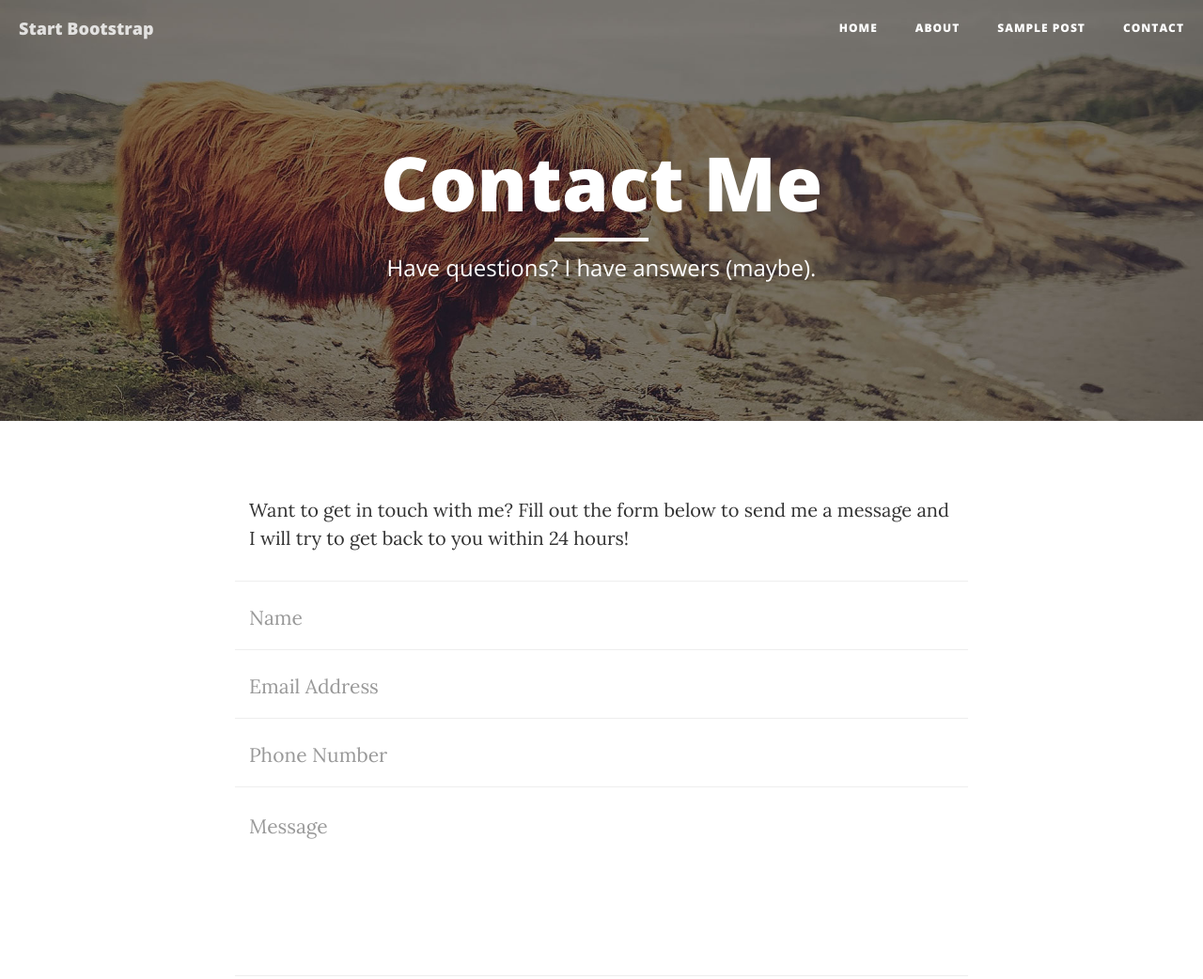
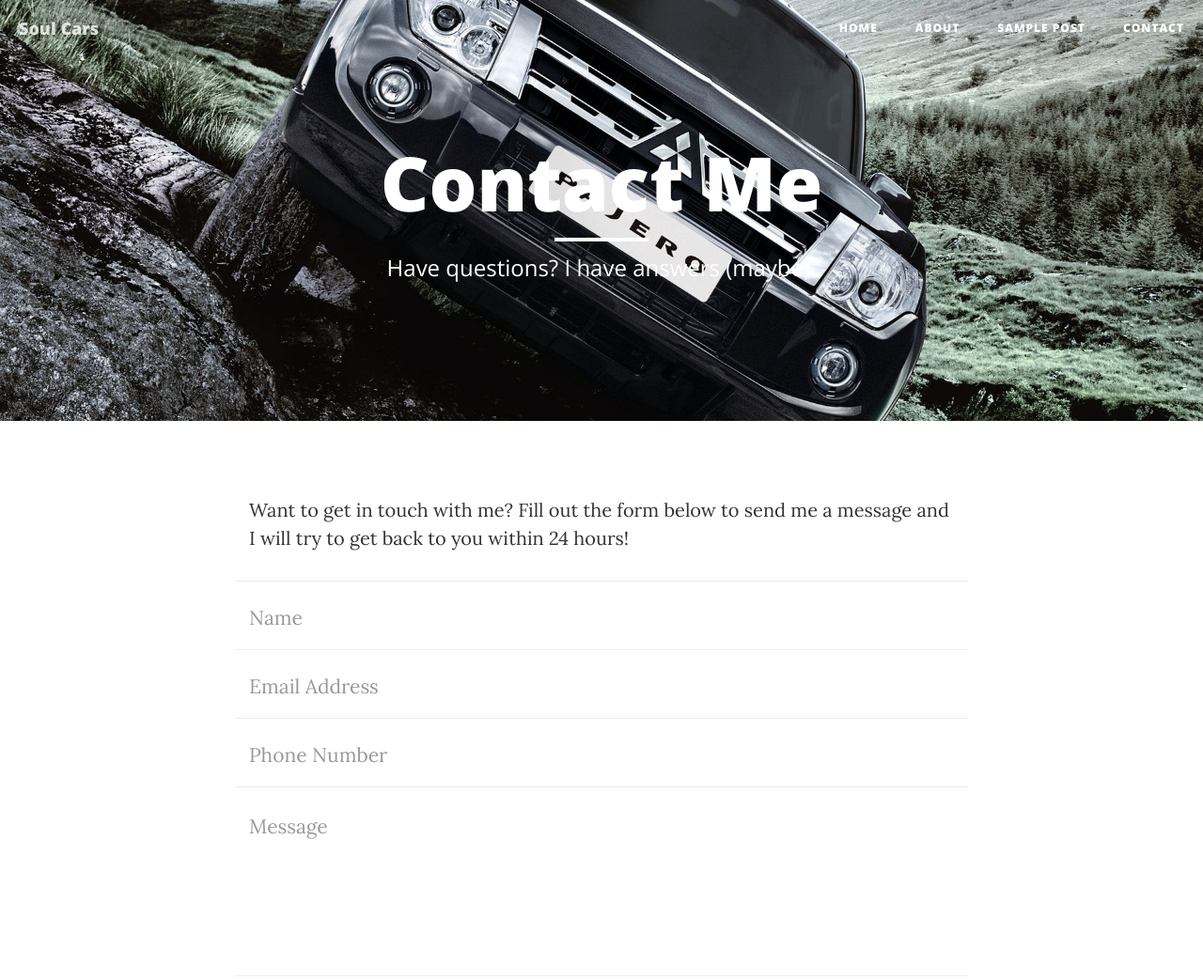
Before and after one commit to suzzane/Soul-Cars.github.io, a website: page contact.html in a window 1280 px wide. Shown: the top 1042 px of the page at 94% size. Drawn offline with nearby package versions, Linux system fonts and the light colour scheme.

Commit message:
Update contact.html

```diff
--- a/contact.html
+++ b/contact.html
@@ -9,7 +9,7 @@
     <meta name="description" content="">
     <meta name="author" content="">
 
-    <title>Clean Blog - Contact</title>
+    <title>Soul Cars - Contact</title>
 
     <!-- Bootstrap Core CSS -->
     <link href="vendor/bootstrap/css/bootstrap.min.css" rel="stylesheet">
@@ -42,7 +42,7 @@
                     <span class="sr-only">Toggle navigation</span>
                     Menu <i class="fa fa-bars"></i>
                 </button>
-                <a class="navbar-brand" href="index.html">Start Bootstrap</a>
+                <a class="navbar-brand" href="index.html">Soul Cars</a>
             </div>
 
             <!-- Collect the nav links, forms, and other content for toggling -->
@@ -69,7 +69,7 @@
 
     <!-- Page Header -->
     <!-- Set your background image for this header on the line below. -->
-    <header class="intro-header" style="background-image: url('img/contact-bg.jpg')">
+    <header class="intro-header" style="background-image: url('img/pajero-bg.jpg')">
         <div class="container">
             <div class="row">
                 <div class="col-lg-8 col-lg-offset-2 col-md-10 col-md-offset-1">
```
